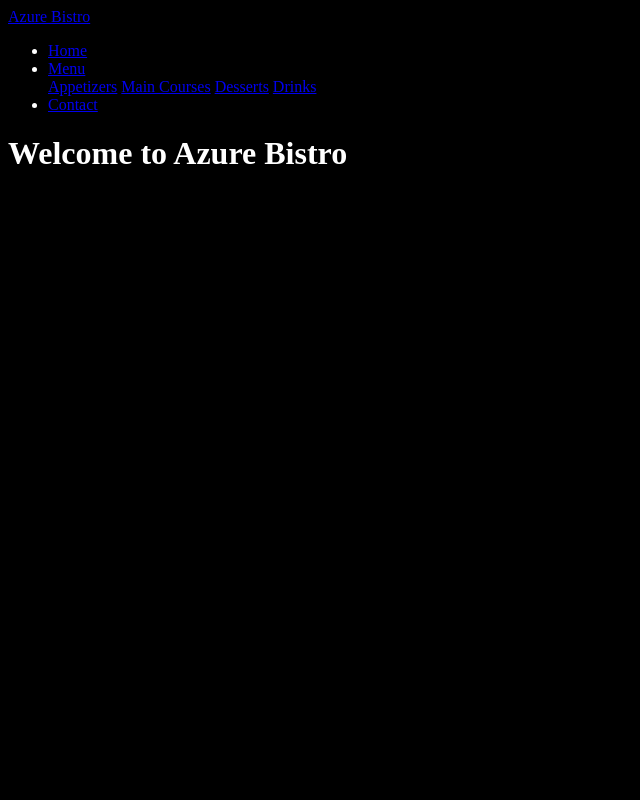
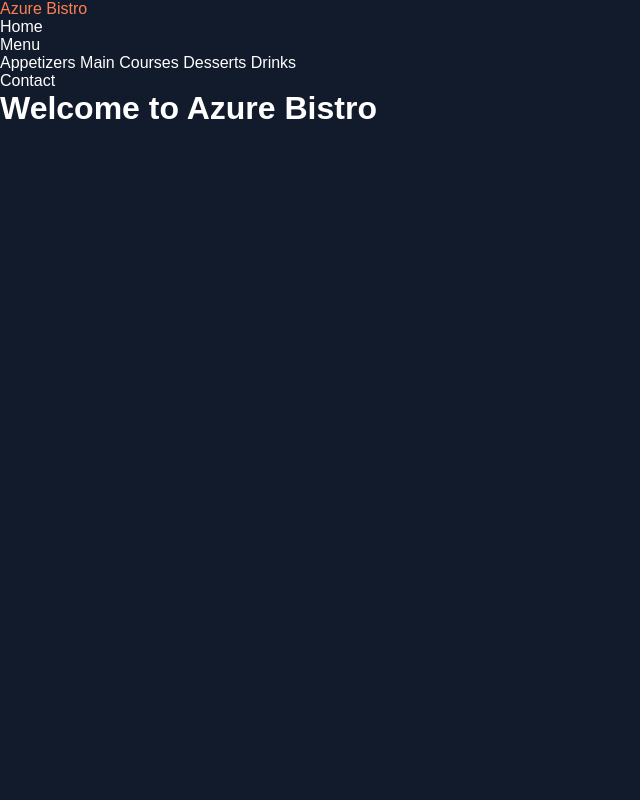
Before and after one commit to Julius-88/azure-bistro, a Django app: page / in a window 1280 px wide. Shown: the whole page, without its empty margins (0-640 px from the left). Run offline with Django 3.2, Linux system fonts and the light colour scheme.

Commit message:
AAdd basic styling rules in global.css for overall layout

```diff
--- a/static/css/global.css
+++ b/static/css/global.css
@@ -1,4 +1,27 @@
+@import url('https://fonts.googleapis.com/css2?family=Lato&family=Lora&family=Satisfy&display=swap');
+
+/* ----------------------General Styles---------------------------------- */
+
+* {
+    padding: 0;
+    margin: 0;
+    box-sizing: border-box;
+    color: white;
+    font-family: sans-serif;
+    text-decoration: none;
+    list-style-type: none;
+}
+
 body {
-    background-color: black;
-    color: white;
+    background-color: #111B2C;
+    min-width: 320px;
+    width: 100%;
+    min-height: 100vh;
+    display: flex;
+    flex-direction: column;
+    position: relative;
 }
+
+a:hover {
+    color: #FF7F50;
+}
```
